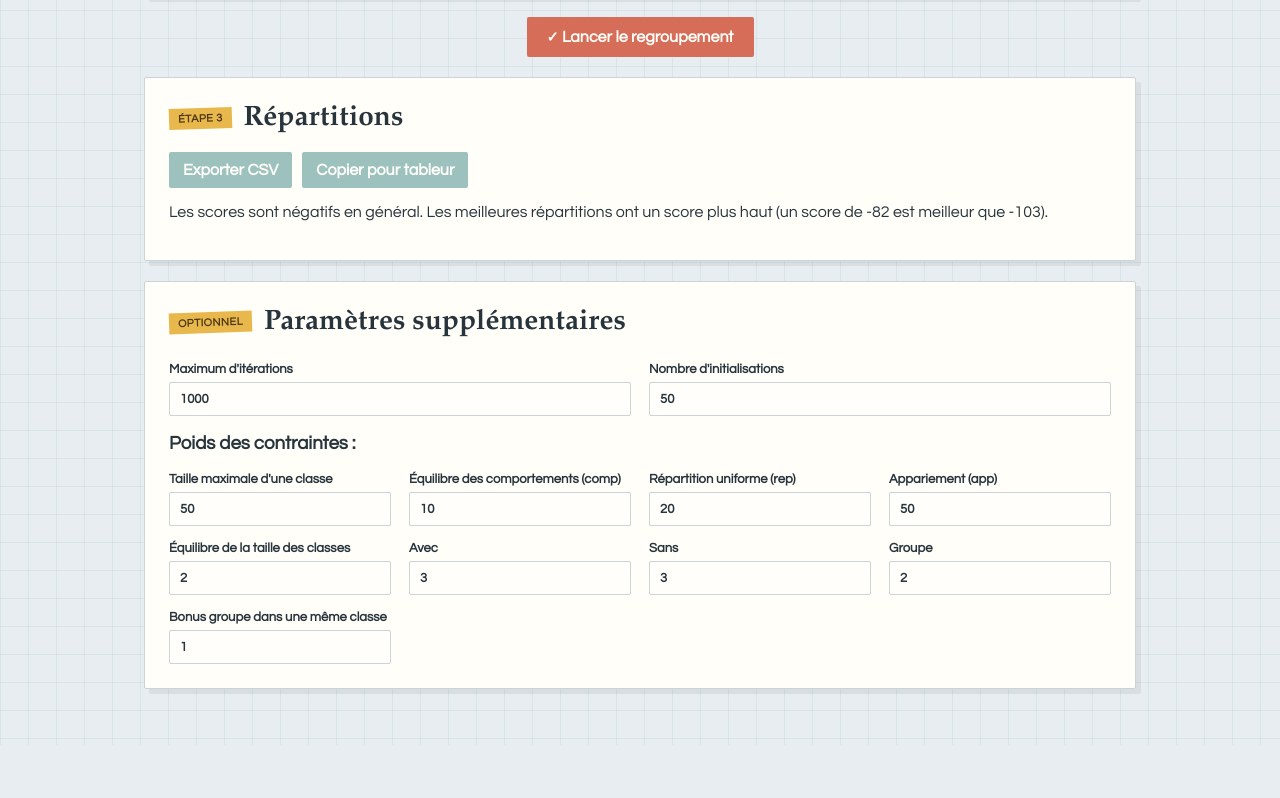
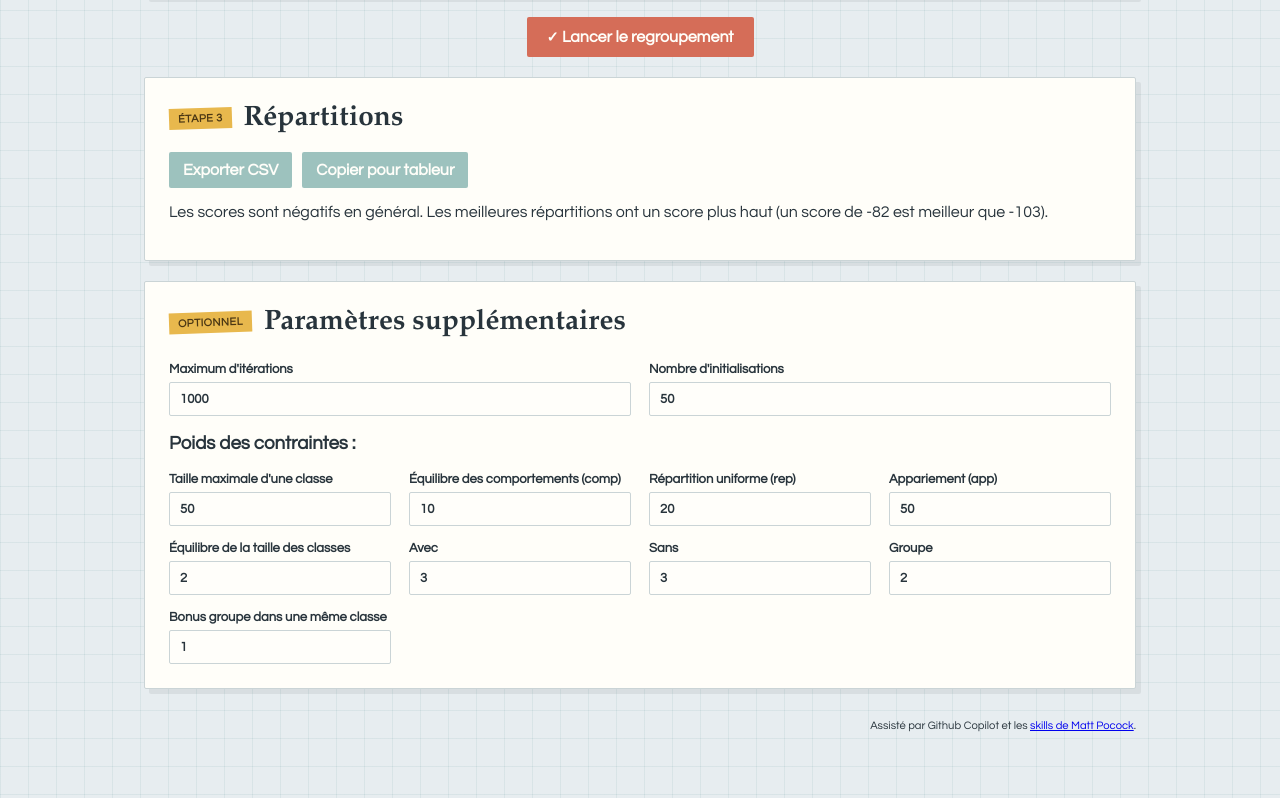
Before and after one commit to jucheval/fais-mes-classes, a website with bundled scripts: page index.html in a window 1280 px wide. Shown: the part 802-1600 px from the top of the page. Before the commit the page ends 1547 px from the top, so only its background shows below. Built offline with nearby package versions, Linux system fonts and the light colour scheme.

Commit message:
ui: add footer

```diff
--- a/index.html
+++ b/index.html
@@ -184,6 +184,11 @@
       </div>
     </section>
 
+    <footer class="footer">
+      <p>Assisté par Github Copilot et les <a href="https://github.com/mattpocock/skills" target="_blank"
+          rel="noopener noreferrer">skills de Matt Pocock</a>.</p>
+    </footer>
+
   </main>
 
   <dialog id="csvModal" class="modal">
--- a/styles.css
+++ b/styles.css
@@ -431,3 +431,9 @@ input:focus-visible {
   .run-action button { width: 100%; }
   .action-note { text-align: center; }
 }
+
+.footer {
+  font-size: 0.7em;
+  text-align: right;
+  font-weight: lighter;
+}
```
